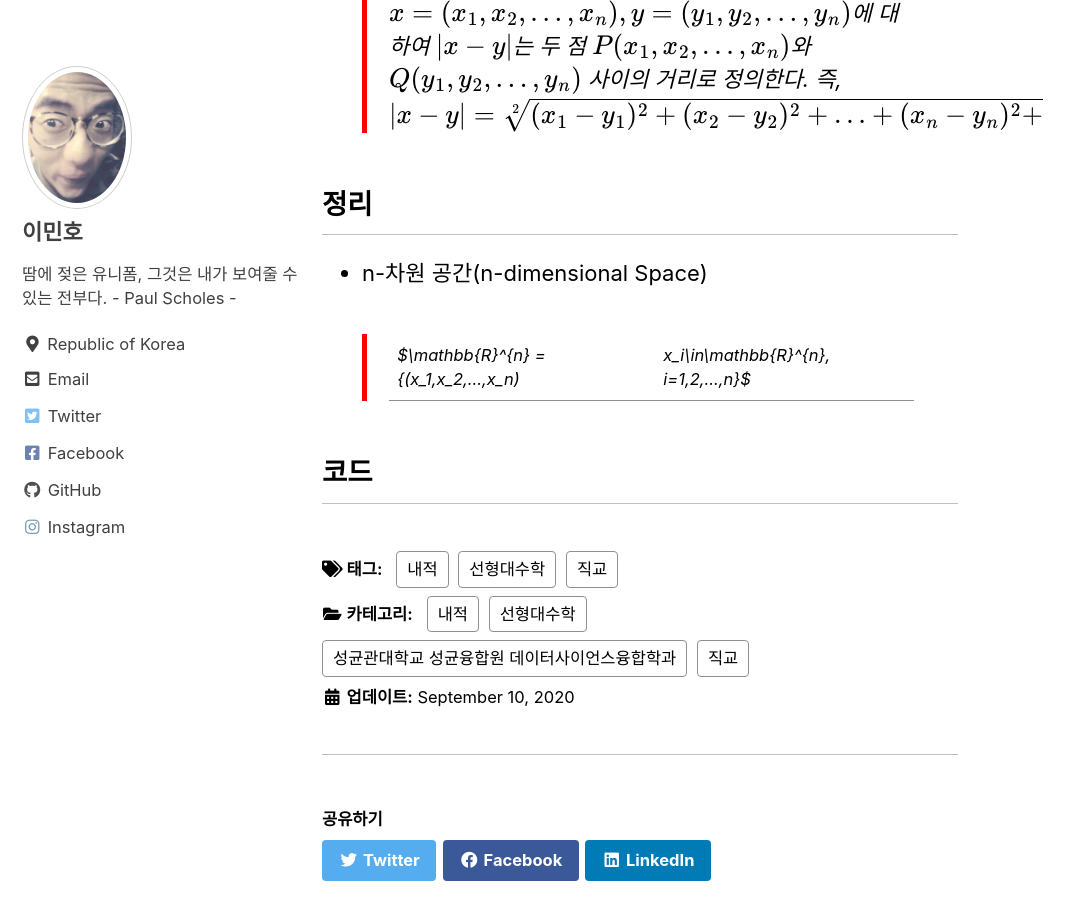
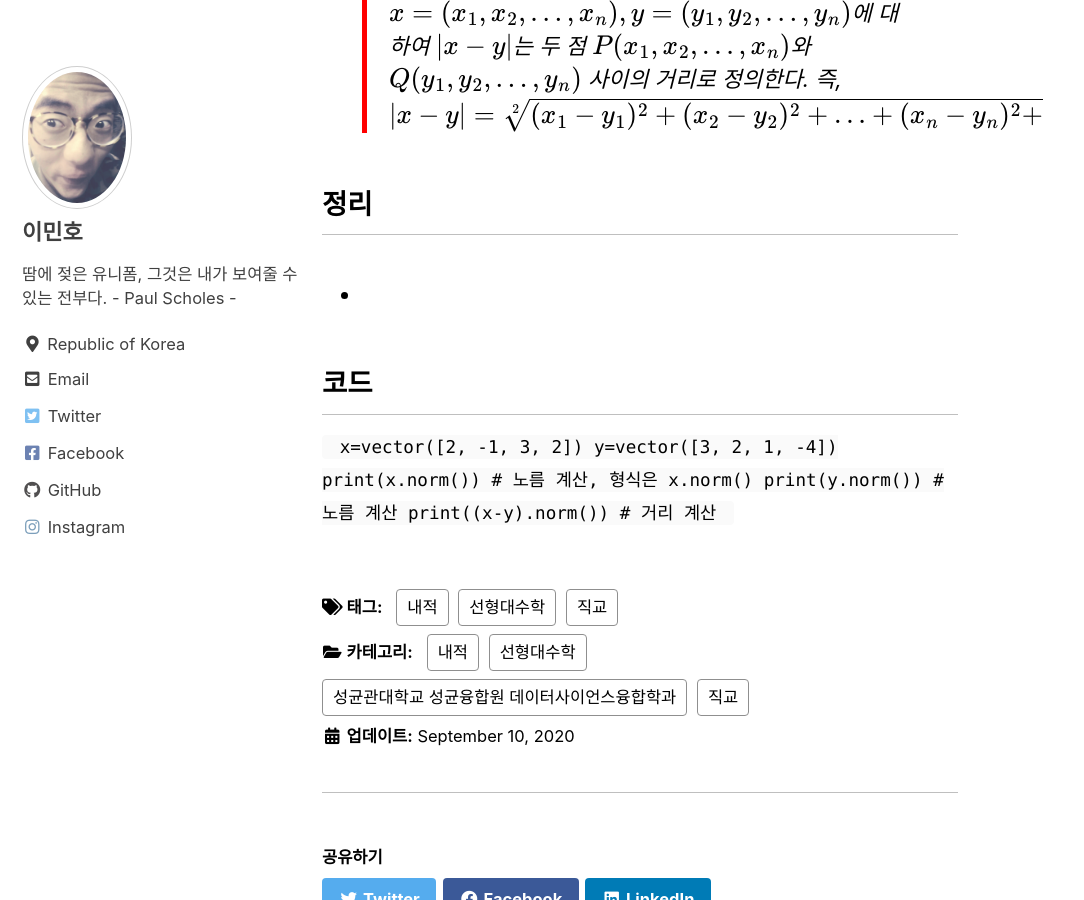
Before and after one commit to DSLuGu/DSLuGu.github.io, a Jekyll site: the page built from _posts/2020-09-09-내적과직교.md, in a window 1280 px wide and 900 px high, scrolled down 557 px. Shown: the whole window, without its empty margins (0-1084 px from the left). Built offline with Jekyll 4.4.1, drawn with Linux system fonts in a browser that asks for light colours; cached includes are drawn as plain includes; formulas are drawn with MathJax 3.

Commit message:
Posting  내적과 직교

```diff
--- a/_posts/2020-09-09-내적과직교.md
+++ b/_posts/2020-09-09-내적과직교.md
@@ -24,8 +24,15 @@ last_modified_at: 2020-09-10T12:00:00+09:00
 
 ## 정리
 
-- n-차원 공간(n-dimensional Space)
-
-    > $\mathbb{R}^{n} = \{(x_1,x_2,...,x_n)|x_i\in\mathbb{R}^{n}, i=1,2,...,n\}$
+-
+    >
 
 ## 코드
+
+<code>
+x=vector([2, -1, 3, 2])
+y=vector([3, 2, 1, -4])
+print(x.norm()) # 노름 계산, 형식은 x.norm()
+print(y.norm()) # 노름 계산
+print((x-y).norm()) # 거리 계산
+</code>
```
